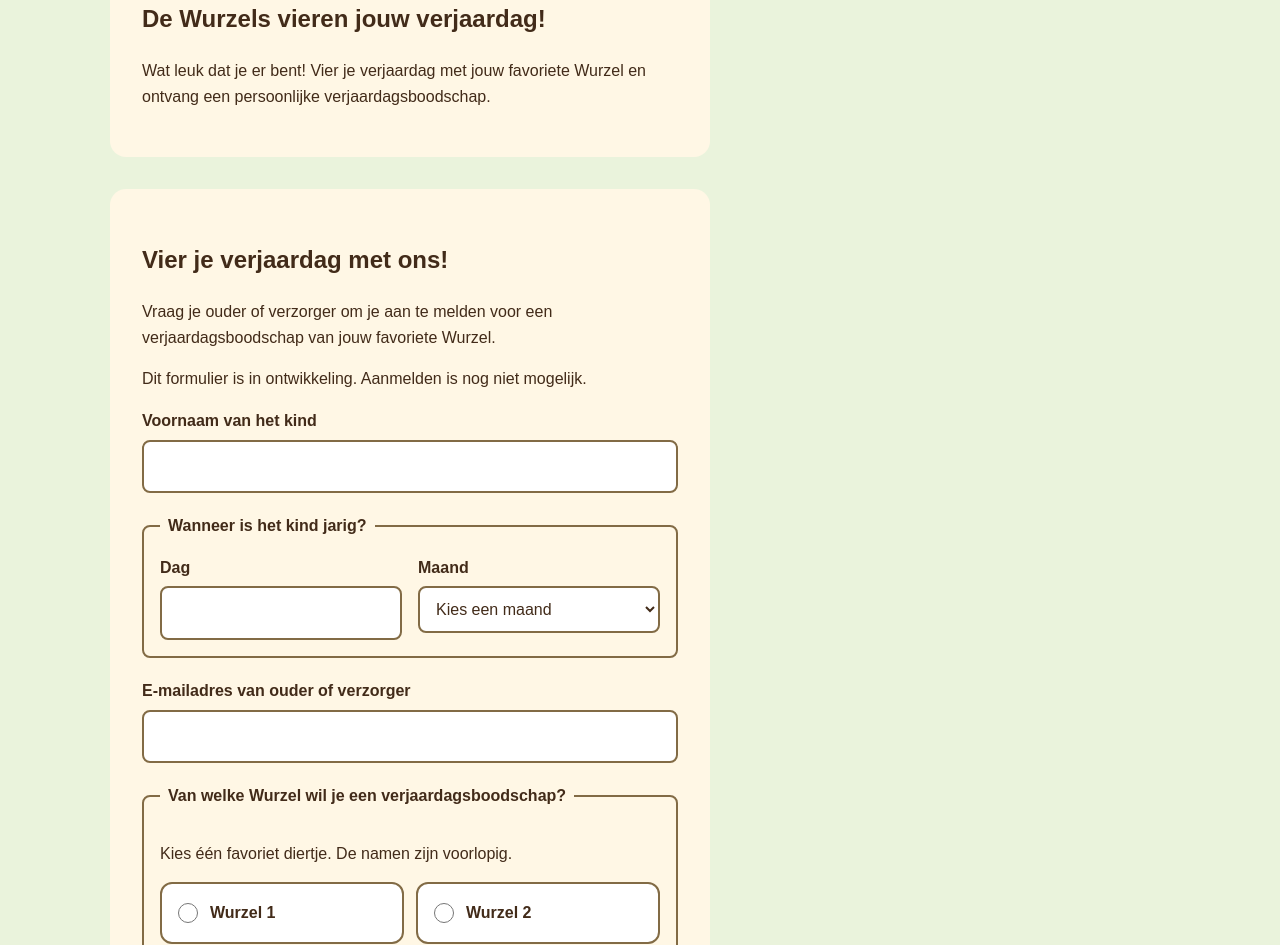
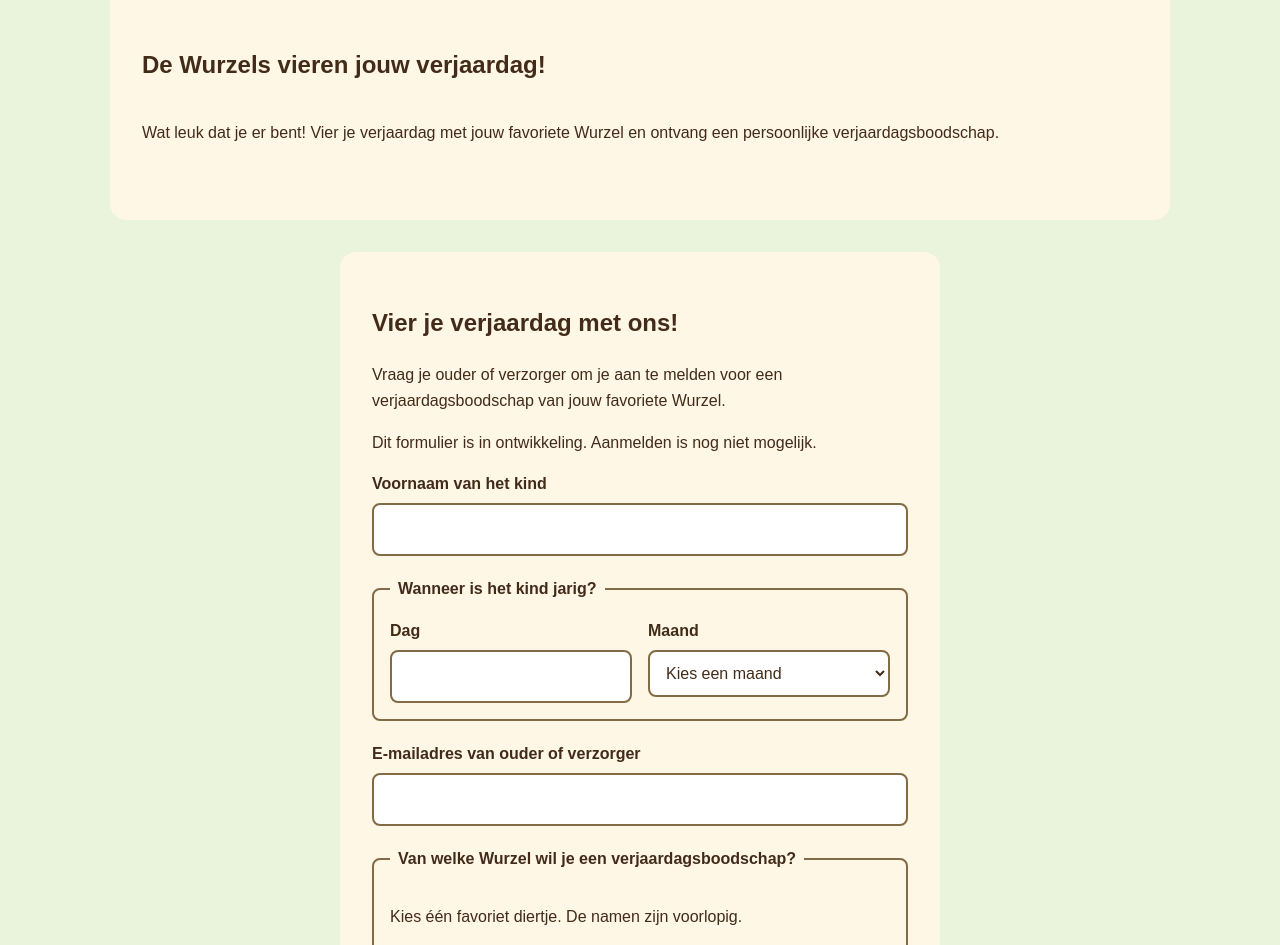
Before and after one commit to omidzombai-ui/Kinderwebsite, a plain HTML site: page verjaardag.html in a window 1280 px wide. Shown: the part 317-1262 px from the top of the page. Drawn offline with Linux system fonts and the light colour scheme.

Commit message:
Indeling van welkomstgedeelte en formulier aangepast

```diff
--- a/style.css
+++ b/style.css
@@ -184,3 +184,22 @@
         grid-template-columns: 1fr;
     }
 }
+
+.welkom {
+    max-width: none;
+    min-height: 350px;
+    display: flex;
+    flex-direction: column;
+    justify-content: center;
+}
+
+.aanmelden {
+    margin-right: auto;
+    margin-left: auto;
+}
+
+@media (max-width: 600px) {
+    .welkom {
+        min-height: auto;
+    }
+}
--- a/verjaardag.html
+++ b/verjaardag.html
@@ -19,7 +19,7 @@
     </header>
 
     <main>
-        <section aria-labelledby="welkomsttitel">
+        <section class="welkom" aria-labelledby="welkomsttitel">
             <h1 id="welkomsttitel">Hiep hiep hoera!</h1>
             <h2>De Wurzels vieren jouw verjaardag!</h2>
 
```
